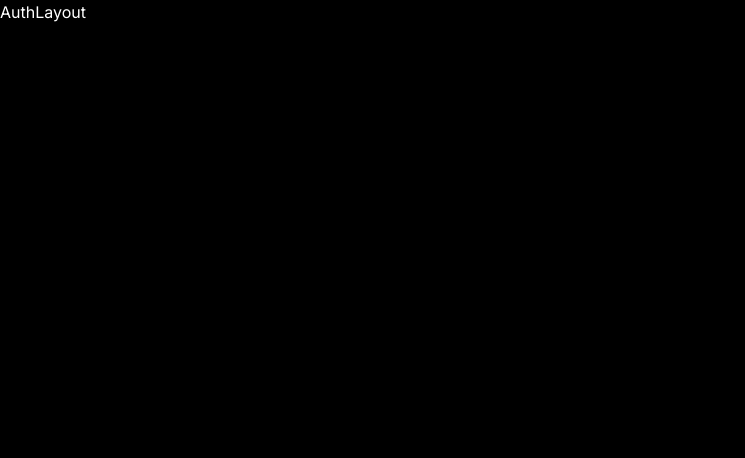
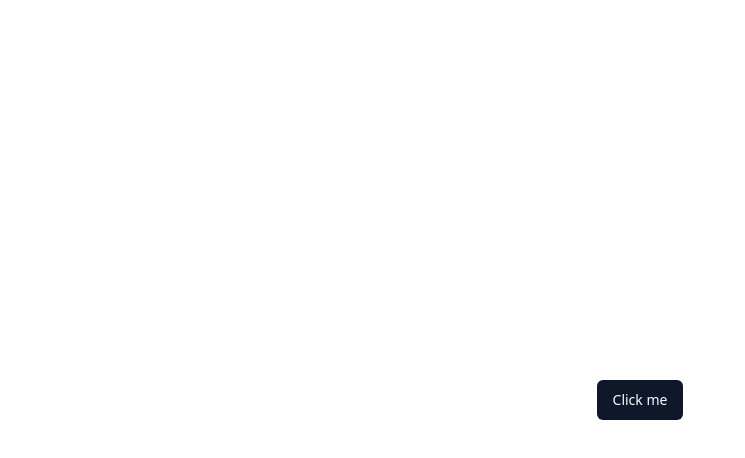
Before and after one commit to brunofbpaula/BlackoutSM, a React (Vite) app: page /sign-up in a window 1280 px wide. Shown: the top 458 px of the page, without its empty margins (0-745 px from the left). Built offline with nearby package versions, Linux system fonts and the light colour scheme.

Commit message:
Style authentication layout by adding new components

```diff
--- a/src/App.tsx
+++ b/src/App.tsx
@@ -4,6 +4,7 @@ import SignInForm from './_auth/forms/SignInForm';
 import { Home } from './_root/pages';
 import SignUpForm from './_auth/forms/SignUpForm';
 import AuthLayout from './_auth/AuthLayout';
+import RootLayout from './_root/RootLayout';
 
 export const App = () => {
   return (
@@ -16,7 +17,9 @@ export const App = () => {
         </Route>
 
         {/*Private Routes*/}
-        <Route index element={<Home/>}/>
+        <Route element={<RootLayout/>}>
+          <Route index element={<Home/>}/>
+        </Route>
       </Routes>
     </main>
   )
--- a/src/_auth/AuthLayout.tsx
+++ b/src/_auth/AuthLayout.tsx
@@ -1,8 +1,27 @@
-import React from 'react'
+import { Outlet, Navigate } from "react-router-dom";
+
 
 const AuthLayout = () => {
+
+  const isAuthenticated = false;
+
+
   return (
-    <div>AuthLayout</div>
+    <>
+
+      {isAuthenticated ?(<Navigate to={"/"} />)
+      :(<>
+          <section className="flex flex-1 justify-center items-center flex-col py-10">
+            <Outlet/>
+          </section>
+
+          <img src=''/>
+
+        </>
+
+      )
+      }
+    </>
   )
 }
 
--- a/src/_auth/forms/SignUpForm.tsx
+++ b/src/_auth/forms/SignUpForm.tsx
@@ -1,8 +1,10 @@
-import React from 'react'
+import { Button } from "@/components/ui/button"
 
 const SignUpForm = () => {
   return (
-    <div>SignUpForm</div>
+    <div>
+      <Button>Click me</Button>
+    </div>
   )
 }
 
--- /dev/null
+++ b/src/components/ui/button.tsx
@@ -0,0 +1,56 @@
+import * as React from "react"
+import { Slot } from "@radix-ui/react-slot"
+import { cva, type VariantProps } from "class-variance-authority"
+
+import { cn } from "@/lib/utils"
+
+const buttonVariants = cva(
+  "inline-flex items-center justify-center whitespace-nowrap rounded-md text-sm font-medium ring-offset-background transition-colors focus-visible:outline-none focus-visible:ring-2 focus-visible:ring-ring focus-visible:ring-offset-2 disabled:pointer-events-none disabled:opacity-50",
+  {
+    variants: {
+      variant: {
+        default: "bg-primary text-primary-foreground hover:bg-primary/90",
+        destructive:
+          "bg-destructive text-destructive-foreground hover:bg-destructive/90",
+        outline:
+          "border border-input bg-background hover:bg-accent hover:text-accent-foreground",
+        secondary:
+          "bg-secondary text-secondary-foreground hover:bg-secondary/80",
+        ghost: "hover:bg-accent hover:text-accent-foreground",
+        link: "text-primary underline-offset-4 hover:underline",
+      },
+      size: {
+        default: "h-10 px-4 py-2",
+        sm: "h-9 rounded-md px-3",
+        lg: "h-11 rounded-md px-8",
+        icon: "h-10 w-10",
+      },
+    },
+    defaultVariants: {
+      variant: "default",
+      size: "default",
+    },
+  }
+)
+
+export interface ButtonProps
+  extends React.ButtonHTMLAttributes<HTMLButtonElement>,
+    VariantProps<typeof buttonVariants> {
+  asChild?: boolean
+}
+
+const Button = React.forwardRef<HTMLButtonElement, ButtonProps>(
+  ({ className, variant, size, asChild = false, ...props }, ref) => {
+    const Comp = asChild ? Slot : "button"
+    return (
+      <Comp
+        className={cn(buttonVariants({ variant, size, className }))}
+        ref={ref}
+        {...props}
+      />
+    )
+  }
+)
+Button.displayName = "Button"
+
+export { Button, buttonVariants }
--- a/src/globals.css
+++ b/src/globals.css
@@ -1,280 +1,76 @@
-@import url("https://fonts.googleapis.com/css2?family=Inter:wght@400;500;600;700;800&display=swap");
-
 @tailwind base;
 @tailwind components;
 @tailwind utilities;
 
 @layer base {
-  * {
-    @apply box-border list-none p-0 m-0 scroll-smooth;
+  :root {
+    --background: 0 0% 100%;
+    --foreground: 222.2 84% 4.9%;
+
+    --card: 0 0% 100%;
+    --card-foreground: 222.2 84% 4.9%;
+
+    --popover: 0 0% 100%;
+    --popover-foreground: 222.2 84% 4.9%;
+
+    --primary: 222.2 47.4% 11.2%;
+    --primary-foreground: 210 40% 98%;
+
+    --secondary: 210 40% 96.1%;
+    --secondary-foreground: 222.2 47.4% 11.2%;
+
+    --muted: 210 40% 96.1%;
+    --muted-foreground: 215.4 16.3% 46.9%;
+
+    --accent: 210 40% 96.1%;
+    --accent-foreground: 222.2 47.4% 11.2%;
+
+    --destructive: 0 84.2% 60.2%;
+    --destructive-foreground: 210 40% 98%;
+
+    --border: 214.3 31.8% 91.4%;
+    --input: 214.3 31.8% 91.4%;
+    --ring: 222.2 84% 4.9%;
+
+    --radius: 0.5rem;
   }
 
-  body {
-    @apply bg-dark-1 text-white min-h-screen font-inter;
+  .dark {
+    --background: 222.2 84% 4.9%;
+    --foreground: 210 40% 98%;
+
+    --card: 222.2 84% 4.9%;
+    --card-foreground: 210 40% 98%;
+
+    --popover: 222.2 84% 4.9%;
+    --popover-foreground: 210 40% 98%;
+
+    --primary: 210 40% 98%;
+    --primary-foreground: 222.2 47.4% 11.2%;
+
+    --secondary: 217.2 32.6% 17.5%;
+    --secondary-foreground: 210 40% 98%;
+
+    --muted: 217.2 32.6% 17.5%;
+    --muted-foreground: 215 20.2% 65.1%;
+
+    --accent: 217.2 32.6% 17.5%;
+    --accent-foreground: 210 40% 98%;
+
+    --destructive: 0 62.8% 30.6%;
+    --destructive-foreground: 210 40% 98%;
+
+    --border: 217.2 32.6% 17.5%;
+    --input: 217.2 32.6% 17.5%;
+    --ring: 212.7 26.8% 83.9%;
   }
 }
 
-@layer utilities {
-  /* TYPOGRAPHY */
-  .h1-bold {
-    @apply text-[36px] font-bold leading-[140%] tracking-tighter;
+@layer base {
+  * {
+    @apply border-border;
   }
-
-  .h1-semibold {
-    @apply text-[36px] font-semibold leading-[140%] tracking-tighter;
-  }
-
-  .h2-bold {
-    @apply text-[30px] font-bold leading-[140%] tracking-tighter;
-  }
-
-  .h3-bold {
-    @apply text-[24px] font-bold leading-[140%] tracking-tighter;
-  }
-
-  .base-semibold {
-    @apply text-[16px] font-semibold leading-[140%] tracking-tighter;
-  }
-
-  .base-medium {
-    @apply text-[16px] font-medium leading-[140%];
-  }
-
-  .base-regular {
-    @apply text-[16px] font-normal leading-[140%];
-  }
-
-  .body-bold {
-    @apply text-[18px] font-bold leading-[140%];
-  }
-
-  .body-medium {
-    @apply text-[18px] font-medium leading-[140%];
-  }
-
-  .small-semibold {
-    @apply text-[14px] font-semibold leading-[140%] tracking-tighter;
-  }
-
-  .small-medium {
-    @apply text-[14px] font-medium leading-[140%];
-  }
-
-  .small-regular {
-    @apply text-[14px] font-normal leading-[140%];
-  }
-
-  .subtle-semibold {
-    @apply text-[12px] font-semibold leading-[140%];
-  }
-
-  .tiny-medium {
-    @apply text-[10px] font-medium leading-[140%];
-  }
-
-  /* UTILITIES */
-  .invert-white {
-    @apply invert brightness-0 transition;
-  }
-
-  .flex-center {
-    @apply flex justify-center items-center;
-  }
-
-  .flex-between {
-    @apply flex justify-between items-center;
-  }
-
-  .flex-start {
-    @apply flex justify-start items-center;
-  }
-
-  .custom-scrollbar::-webkit-scrollbar {
-    width: 3px;
-    height: 3px;
-    border-radius: 2px;
-  }
-
-  .custom-scrollbar::-webkit-scrollbar-track {
-    background: #09090a;
-  }
-
-  .custom-scrollbar::-webkit-scrollbar-thumb {
-    background: #5c5c7b;
-    border-radius: 50px;
-  }
-
-  .custom-scrollbar::-webkit-scrollbar-thumb:hover {
-    background: #7878a3;
-  }
-
-  .common-container {
-    @apply flex flex-col flex-1 items-center gap-10 overflow-scroll py-10 px-5 md:px-8 lg:p-14 custom-scrollbar;
-  }
-
-  /* All Users */
-  .user-container {
-    @apply max-w-5xl flex flex-col items-start w-full gap-6 md:gap-9;
-  }
-
-  .user-grid {
-    @apply w-full grid grid-cols-1 xs:grid-cols-2 md:grid-cols-2 lg:grid-cols-2 xl:grid-cols-3 gap-7 max-w-5xl;
-  }
-
-  /* Explore */
-  .explore-container {
-    @apply flex flex-col flex-1 items-center overflow-scroll py-10 px-5 md:p-14 custom-scrollbar;
-  }
-
-  .explore-inner_container {
-    @apply max-w-5xl flex flex-col items-center w-full gap-6 md:gap-9;
-  }
-
-  .explore-search {
-    @apply h-12 bg-dark-4 border-none placeholder:text-light-4 focus-visible:ring-0 focus-visible:ring-offset-0 ring-offset-0 !important;
-  }
-
-  /* Home */
-  .home-container {
-    @apply flex flex-col flex-1 items-center gap-10 overflow-scroll py-10 px-5 md:px-8 lg:p-14 custom-scrollbar;
-  }
-
-  .home-posts {
-    @apply max-w-screen-sm flex flex-col items-center w-full gap-6 md:gap-9;
-  }
-
-  .home-creators {
-    @apply hidden xl:flex flex-col w-72 2xl:w-465 px-6 py-10 gap-10  overflow-scroll custom-scrollbar;
-  }
-
-  /* Post Details */
-  .post_details-container {
-    @apply flex flex-col flex-1 gap-10 overflow-scroll py-10 px-5 md:p-14 custom-scrollbar items-center;
-  }
-
-  .post_details-card {
-    @apply bg-dark-2 w-full max-w-5xl rounded-[30px] flex-col flex xl:flex-row border border-dark-4 xl:rounded-l-[24px];
-  }
-
-  .post_details-img {
-    @apply h-80 lg:h-[480px] xl:w-[48%] rounded-t-[30px] xl:rounded-l-[24px] xl:rounded-tr-none object-cover p-5 bg-dark-1;
-  }
-
-  .post_details-info {
-    @apply bg-dark-2 flex flex-col gap-5 lg:gap-7 flex-1 items-start p-8 rounded-[30px];
-  }
-
-  .post_details-delete_btn {
-    @apply p-0 flex gap-3 hover:bg-transparent hover:text-light-1  text-light-1 small-medium lg:base-medium;
-  }
-
-  /* Profile */
-  .profile-container {
-    @apply flex flex-col items-center flex-1 gap-10 overflow-scroll py-10 px-5 md:p-14 custom-scrollbar;
-  }
-
-  .profile-inner_container {
-    @apply flex items-center md:mb-8 xl:items-start gap-8 flex-col xl:flex-row relative max-w-5xl w-full;
-  }
-
-  .profile-tab {
-    @apply flex-center gap-3 py-4 w-48 bg-dark-2  transition flex-1 xl:flex-initial;
-  }
-
-  /* Saved */
-  .saved-container {
-    @apply flex flex-col flex-1 items-center gap-10 overflow-scroll py-10 px-5 md:p-14 custom-scrollbar;
-  }
-
-  /* Bottom bar */
-  .bottom-bar {
-    @apply z-50 flex-between w-full sticky bottom-0 rounded-t-[20px] bg-dark-2 px-5 py-4 md:hidden;
-  }
-
-  /* File uploader */
-  .file_uploader-img {
-    @apply h-80 lg:h-[480px] w-full rounded-[24px] object-cover object-top;
-  }
-
-  .file_uploader-label {
-    @apply text-light-4 text-center small-regular w-full p-4 border-t border-t-dark-4;
-  }
-
-  .file_uploader-box {
-    @apply flex-center flex-col p-7 h-80 lg:h-[612px];
-  }
-
-  /* Grid Post List */
-  .grid-container {
-    @apply w-full grid grid-cols-1 sm:grid-cols-2 md:grid-cols-1 lg:grid-cols-2 xl:grid-cols-3 gap-7 max-w-5xl;
-  }
-
-  .grid-post_link {
-    @apply flex rounded-[24px] border border-dark-4 overflow-hidden cursor-pointer w-full h-full;
-  }
-
-  .grid-post_user {
-    @apply absolute bottom-0 p-5 flex-between w-full bg-gradient-to-t from-dark-3 to-transparent rounded-b-[24px] gap-2;
-  }
-
-  /* Left sidebar */
-  .leftsidebar {
-    @apply hidden md:flex px-6 py-10 flex-col justify-between min-w-[270px] bg-dark-2;
-  }
-
-  .leftsidebar-link {
-    @apply rounded-lg base-medium hover:bg-primary-500 transition;
-  }
-
-  /* Post Card */
-  .post-card {
-    @apply bg-dark-2 rounded-3xl border border-dark-4 p-5 lg:p-7 w-full max-w-screen-sm;
-  }
-
-  .post-card_img {
-    @apply h-64 xs:h-[400px] lg:h-[450px] w-full rounded-[24px] object-cover mb-5;
-  }
-
-  /* Topbar */
-  .topbar {
-    @apply sticky top-0 z-50 md:hidden bg-dark-2 w-full;
-  }
-
-  /* User card */
-  .user-card {
-    @apply flex-center flex-col gap-4 border border-dark-4 rounded-[20px] px-5 py-8;
+  body {
+    @apply bg-background text-foreground;
   }
 }
-
-@layer components {
-  /* SHADCN COMPONENTS */
-  /* Form */
-  .shad-form_label {
-    @apply text-white !important;
-  }
-
-  .shad-form_message {
-    @apply text-red !important;
-  }
-
-  .shad-input {
-    @apply h-12 bg-dark-4 border-none placeholder:text-light-4 focus-visible:ring-1 focus-visible:ring-offset-1 ring-offset-light-3 !important;
-  }
-
-  .shad-textarea {
-    @apply h-36 bg-dark-3 rounded-xl border-none focus-visible:ring-1 focus-visible:ring-offset-1 ring-offset-light-3 !important;
-  }
-
-  /* Button */
-  .shad-button_primary {
-    @apply bg-primary-500 hover:bg-primary-500 text-light-1 flex gap-2 !important;
-  }
-
-  .shad-button_dark_4 {
-    @apply h-12 bg-dark-4 px-5 text-light-1 flex gap-2 !important;
-  }
-
-  .shad-button_ghost {
-    @apply flex gap-4 items-center justify-start hover:bg-transparent hover:text-white !important;
-  }
-}
--- /dev/null
+++ b/src/lib/utils.ts
@@ -0,0 +1,6 @@
+import { type ClassValue, clsx } from "clsx"
+import { twMerge } from "tailwind-merge"
+
+export function cn(...inputs: ClassValue[]) {
+  return twMerge(clsx(inputs))
+}
--- a/tailwind.config.js
+++ b/tailwind.config.js
@@ -1,66 +1,76 @@
 /** @type {import('tailwindcss').Config} */
-const defaultTheme = require('tailwindcss/defaultTheme')
-
 module.exports = {
-  darkMode: ['class'],
+  darkMode: ["class"],
   content: [
     './pages/**/*.{ts,tsx}',
     './components/**/*.{ts,tsx}',
     './app/**/*.{ts,tsx}',
     './src/**/*.{ts,tsx}',
-  ],
+	],
   theme: {
     container: {
       center: true,
-      padding: '2rem',
+      padding: "2rem",
       screens: {
-        '2xl': '1400px',
-
+        "2xl": "1400px",
       },
     },
     extend: {
       colors: {
-        'primary-500': '#877EFF',
-        'primary-600': '#5D5FEF',
-        'secondary-500': '#FFB620',
-        'off-white': '#D0DFFF',
-        'red': '#FF5A5A',
-        'dark-1': '#000000',
-        'dark-2': '#09090A',
-        'dark-3': '#101012',
-        'dark-4': '#1F1F22',
-        'light-1': '#FFFFFF',
-        'light-2': '#EFEFEF',
-        'light-3': '#7878A3',
-        'light-4': '#5C5C7B',
+        border: "hsl(var(--border))",
+        input: "hsl(var(--input))",
+        ring: "hsl(var(--ring))",
+        background: "hsl(var(--background))",
+        foreground: "hsl(var(--foreground))",
+        primary: {
+          DEFAULT: "hsl(var(--primary))",
+          foreground: "hsl(var(--primary-foreground))",
+        },
+        secondary: {
+          DEFAULT: "hsl(var(--secondary))",
+          foreground: "hsl(var(--secondary-foreground))",
+        },
+        destructive: {
+          DEFAULT: "hsl(var(--destructive))",
+          foreground: "hsl(var(--destructive-foreground))",
+        },
+        muted: {
+          DEFAULT: "hsl(var(--muted))",
+          foreground: "hsl(var(--muted-foreground))",
+        },
+        accent: {
+          DEFAULT: "hsl(var(--accent))",
+          foreground: "hsl(var(--accent-foreground))",
+        },
+        popover: {
+          DEFAULT: "hsl(var(--popover))",
+          foreground: "hsl(var(--popover-foreground))",
+        },
+        card: {
+          DEFAULT: "hsl(var(--card))",
+          foreground: "hsl(var(--card-foreground))",
+        },
       },
-      screens: {
-        'xs': '480px',
-
-      },
-      width: {
-        '420': '420px',
-        '465': '465px',
-      },
-      fontFamily: {
-        inter: ['Inter', 'sans-serif'],
-
+      borderRadius: {
+        lg: "var(--radius)",
+        md: "calc(var(--radius) - 2px)",
+        sm: "calc(var(--radius) - 4px)",
       },
       keyframes: {
-        'accordion-down': {
+        "accordion-down": {
           from: { height: 0 },
-          to: { height: 'var(--radix-accordion-content-height)' },
+          to: { height: "var(--radix-accordion-content-height)" },
         },
-        'accordion-up': {
-          from: { height: 'var(--radix-accordion-content-height)' },
+        "accordion-up": {
+          from: { height: "var(--radix-accordion-content-height)" },
           to: { height: 0 },
         },
       },
       animation: {
-        'accordion-down': 'accordion-down 0.2s ease-out',
-        'accordion-up': 'accordion-up 0.2s ease-out',
+        "accordion-down": "accordion-down 0.2s ease-out",
+        "accordion-up": "accordion-up 0.2s ease-out",
       },
     },
   },
-  plugins: [require('tailwindcss-animate')],
-};
+  plugins: [require("tailwindcss-animate")],
+}
```
Also changed, not shown: package.json (+6 -1 lines), components.json (added), 1 other file (tests, documents, lock files or other folders).
